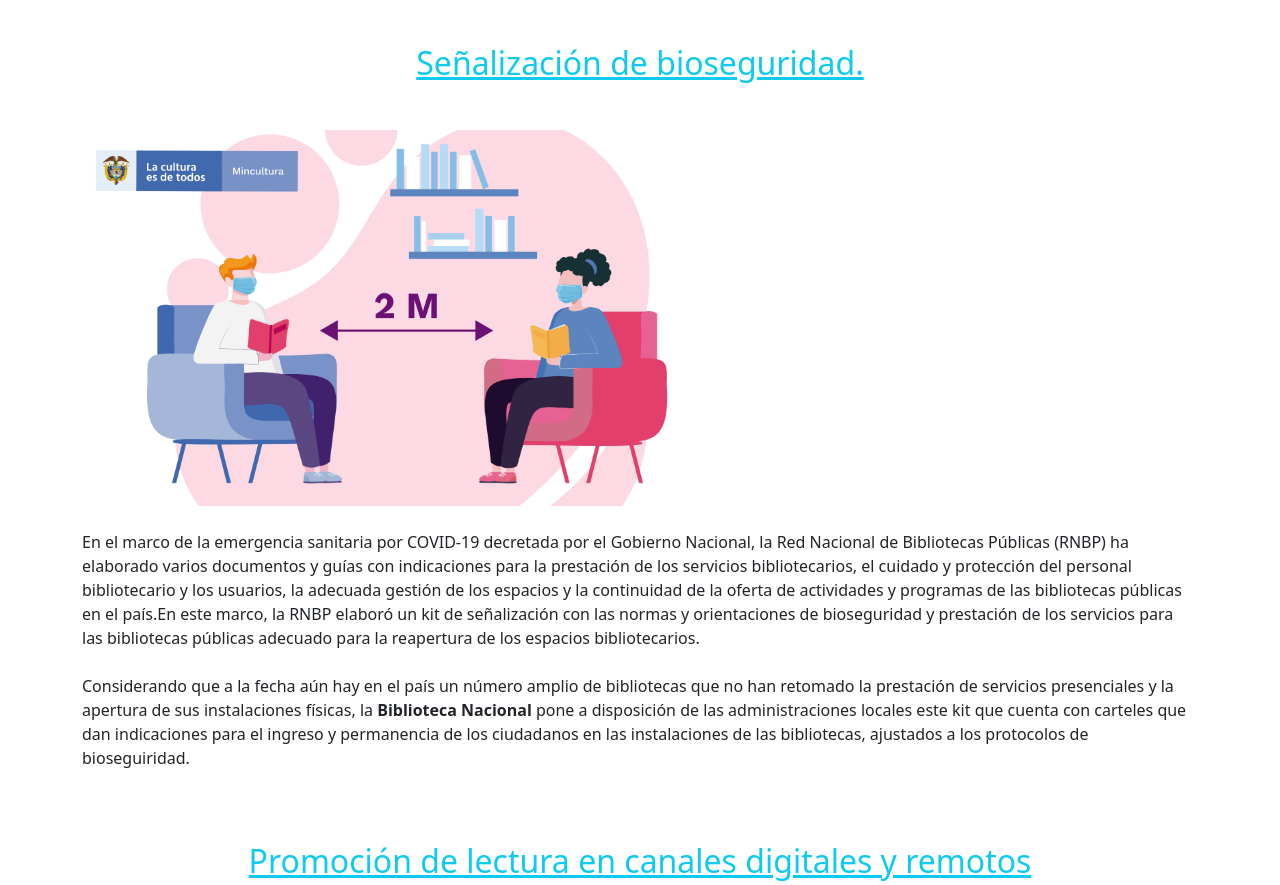
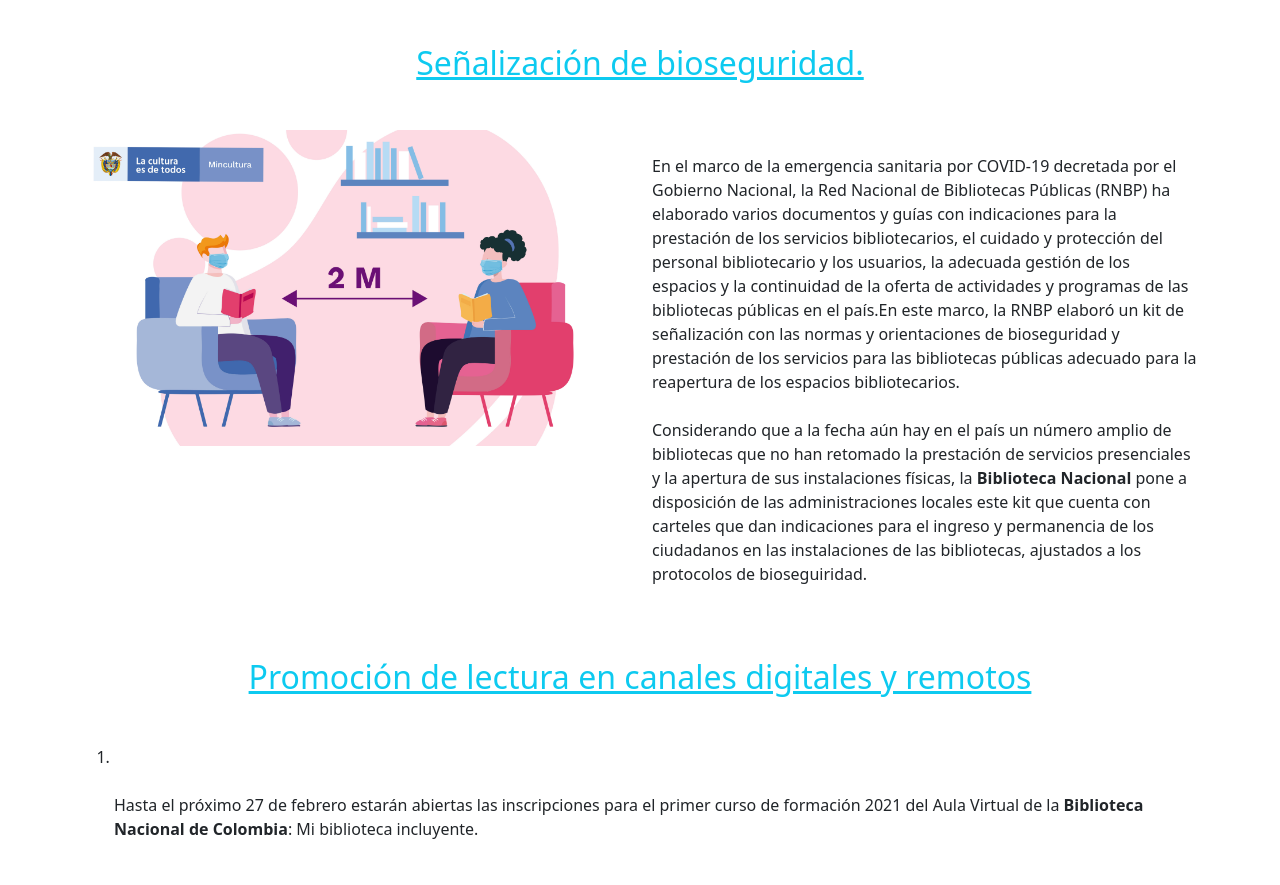
Before and after one commit to MelissaOrtiz05/Biblioteca.A, a plain HTML site: page html/noticias.html in a window 1280 px wide. Shown: the part 380-1265 px from the top of the page. Drawn offline with Linux system fonts and the light colour scheme.

Commit message:
Add files via upload

```diff
--- a/html/noticias.html
+++ b/html/noticias.html
@@ -58,11 +58,11 @@
     <h1 class="text-center mb-5 text-info">Noticias</h1>
     <h2 class="text-center m-5 text-info"><u> Señalización de bioseguridad.</u></h2>
     <div class="row">
-      <div class=" col-lg-6  col-md-6 col-sm-6 col-xl-12 col-xs-12 ">
+      <div class=" col-lg-6  col-md-6 col-sm-6 col-xl-6 col-xs-12 ">
         <img src="../img/noticia2.jpg" class="img-fluid" width="650px">
       </div>
 
-      <div class=" col-lg-6  col-md-6 col-sm-6 col-xl-12 col-12 mb-5">
+      <div class=" col-lg-6  col-md-6 col-sm-6 col-xl-6 col-12 mb-5">
         <p class="text-justify mb-4"><br> En el marco de la emergencia sanitaria por COVID-19 decretada por el Gobierno
           Nacional, la Red Nacional de Bibliotecas Públicas (RNBP) ha elaborado varios documentos y guías con
           indicaciones para la prestación de los servicios bibliotecarios, el cuidado y protección del
```
